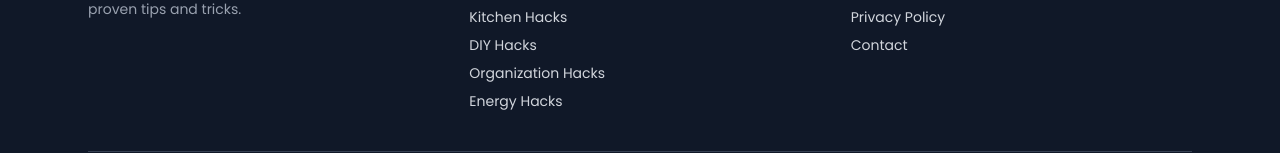
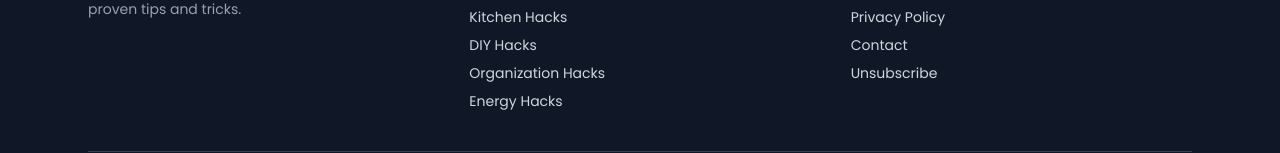
Before and after one commit to Abdullah447-code/Hoomehacks-next.js, a Next.js app: page / in a window 1280 px wide. Shown: the part 2382-2535 px from the top of the page. Built offline with nearby package versions, Linux system fonts and the light colour scheme; no server answers; the database is empty.

Commit message:
Restore footer unsubscribe link

```diff
--- a/src/app/api/newsletter/route.ts
+++ b/src/app/api/newsletter/route.ts
@@ -71,7 +71,6 @@ export async function POST(request: NextRequest) {
 
     return NextResponse.json({
       message: "Thanks for subscribing! Check your inbox.",
-      unsubscribeUrl,
     });
   } catch (error) {
     console.error("Newsletter email failed", error);
--- a/src/components/Footer.tsx
+++ b/src/components/Footer.tsx
@@ -58,6 +58,14 @@ export default function Footer() {
                   Contact
                 </Link>
               </li>
+              <li>
+                <Link
+                  href="/unsubscribe"
+                  className="hover:text-green-400 transition-colors"
+                >
+                  Unsubscribe
+                </Link>
+              </li>
             </ul>
           </div>
         </div>
--- a/src/components/NewsletterForm.tsx
+++ b/src/components/NewsletterForm.tsx
@@ -7,7 +7,6 @@ export default function NewsletterForm() {
     "idle" | "sending" | "success" | "error"
   >("idle");
   const [message, setMessage] = useState("");
-  const [unsubscribeUrl, setUnsubscribeUrl] = useState("");
 
   const handleSubmit = async (e: React.FormEvent) => {
     e.preventDefault();
@@ -29,7 +28,6 @@ export default function NewsletterForm() {
       setEmail("");
       setStatus("success");
       setMessage(result.message);
-      setUnsubscribeUrl(result.unsubscribeUrl || "");
     } catch (error) {
       setStatus("error");
       setMessage(
@@ -46,17 +44,7 @@ export default function NewsletterForm() {
       className="flex gap-3 justify-center flex-wrap max-w-md mx-auto"
     >
       {status === "success" ? (
-        <div className="flex flex-col items-center gap-3">
-          <p className="text-white font-bold text-lg">✅ {message}</p>
-          {unsubscribeUrl && (
-            <a
-              href={unsubscribeUrl}
-              className="text-sm text-white underline hover:text-lime-200"
-            >
-              Unsubscribe
-            </a>
-          )}
-        </div>
+        <p className="text-white font-bold text-lg">✅ {message}</p>
       ) : (
         <>
           <input
```
